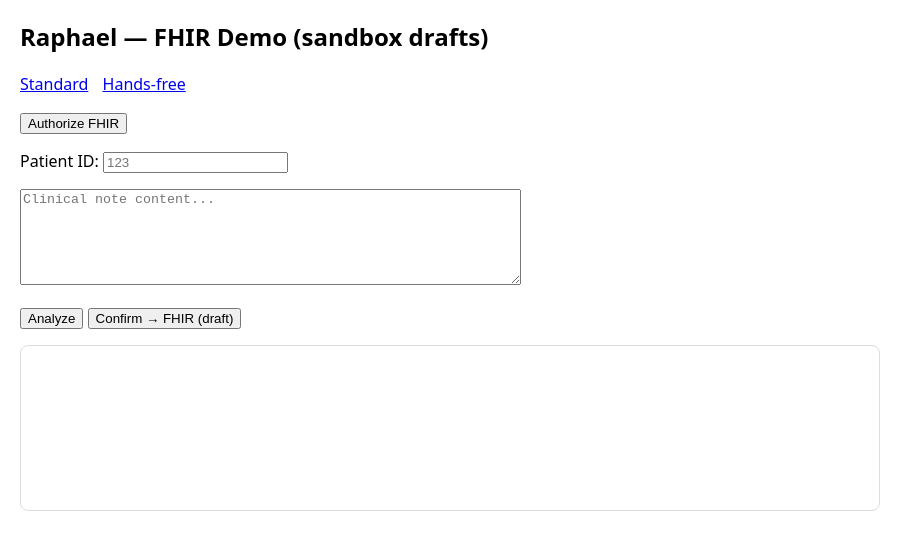
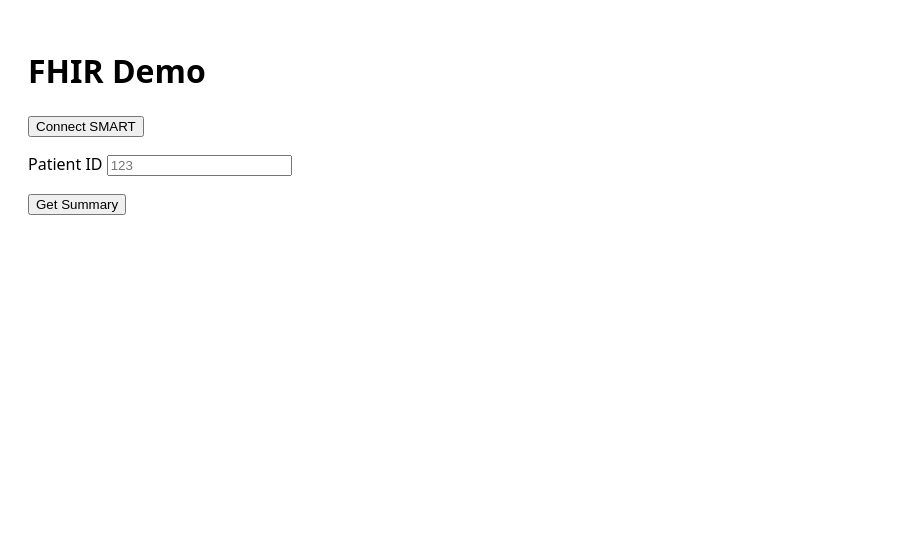
Before and after one commit to AIGeniusAlien/Raphael-AI, an Electron app: page static/fhir-demo.html in a window 900 px wide. Drawn offline with Linux system fonts and the light colour scheme.

Commit message:
Update fhir-demo.html

```diff
--- a/static/fhir-demo.html
+++ b/static/fhir-demo.html
@@ -1,34 +1,16 @@
-
 <!doctype html>
-<html>
-<head>
-  <meta charset="utf-8"/><meta name="viewport" content="width=device-width, initial-scale=1"/>
-  <title>Raphael — FHIR Demo</title>
-  <style>body{font-family:system-ui,Arial;margin:20px} #log{white-space:pre-wrap;border:1px solid #ddd;padding:12px;border-radius:8px;min-height:140px}</style>
-</head>
-<body>
-  <h2>Raphael — FHIR Demo (sandbox drafts)</h2>
-  <div>
-    <a href="/" style="margin-right:10px">Standard</a>
-    <a href="/handsfree">Hands-free</a>
-  </div>
-  <p><button id="auth">Authorize FHIR</button></p>
-  <p><label>Patient ID: <input id="pid" size="20" placeholder="123"></label></p>
-  <p><textarea id="note" rows="6" cols="60" placeholder="Clinical note content..."></textarea></p>
-  <p><button id="analyze">Analyze</button> <button id="confirm">Confirm → FHIR (draft)</button></p>
-  <pre id="log"></pre>
+<meta charset="utf-8"/>
+<title>Raphael — FHIR Demo</title>
+<style>body{font:16px system-ui;padding:20px}</style>
+<h1>FHIR Demo</h1>
+<p><button onclick="location.href='/fhir/login'">Connect SMART</button></p>
+<label>Patient ID <input id="pid" placeholder="123"/></label>
+<p><button onclick="getSum()">Get Summary</button></p>
+<pre id="out"></pre>
 <script>
-const log = (m)=>document.getElementById('log').textContent += "\n"+m;
-document.getElementById('auth').onclick = ()=> window.location = "/fhir/authorize";
-document.getElementById('analyze').onclick = ()=> log("> analyzed draft (mock) with citations + safety gates");
-document.getElementById('confirm').onclick = async ()=>{
-  const pid = document.getElementById('pid').value.trim() || "TEST-001";
-  const note = document.getElementById('note').value.trim() || "Auto-generated note draft";
-  let r = await fetch("/fhir/draft/note?patient_id="+encodeURIComponent(pid)+"&content="+encodeURIComponent(note),{method:"POST"});
-  log(await r.text());
-  r = await fetch("/fhir/draft/orders?patient_id="+encodeURIComponent(pid),{method:"POST",headers:{"Content-Type":"application/json"},body:JSON.stringify(["CBC","BMP"])});
-  log(await r.text());
-};
+async function getSum(){
+  const pid=document.getElementById('pid').value||'demo';
+  const r = await fetch('/api/fhir/summary?patient='+encodeURIComponent(pid));
+  document.getElementById('out').textContent = r.status+ "\n\n" + await r.text();
+}
 </script>
-</body>
-</html>
```
